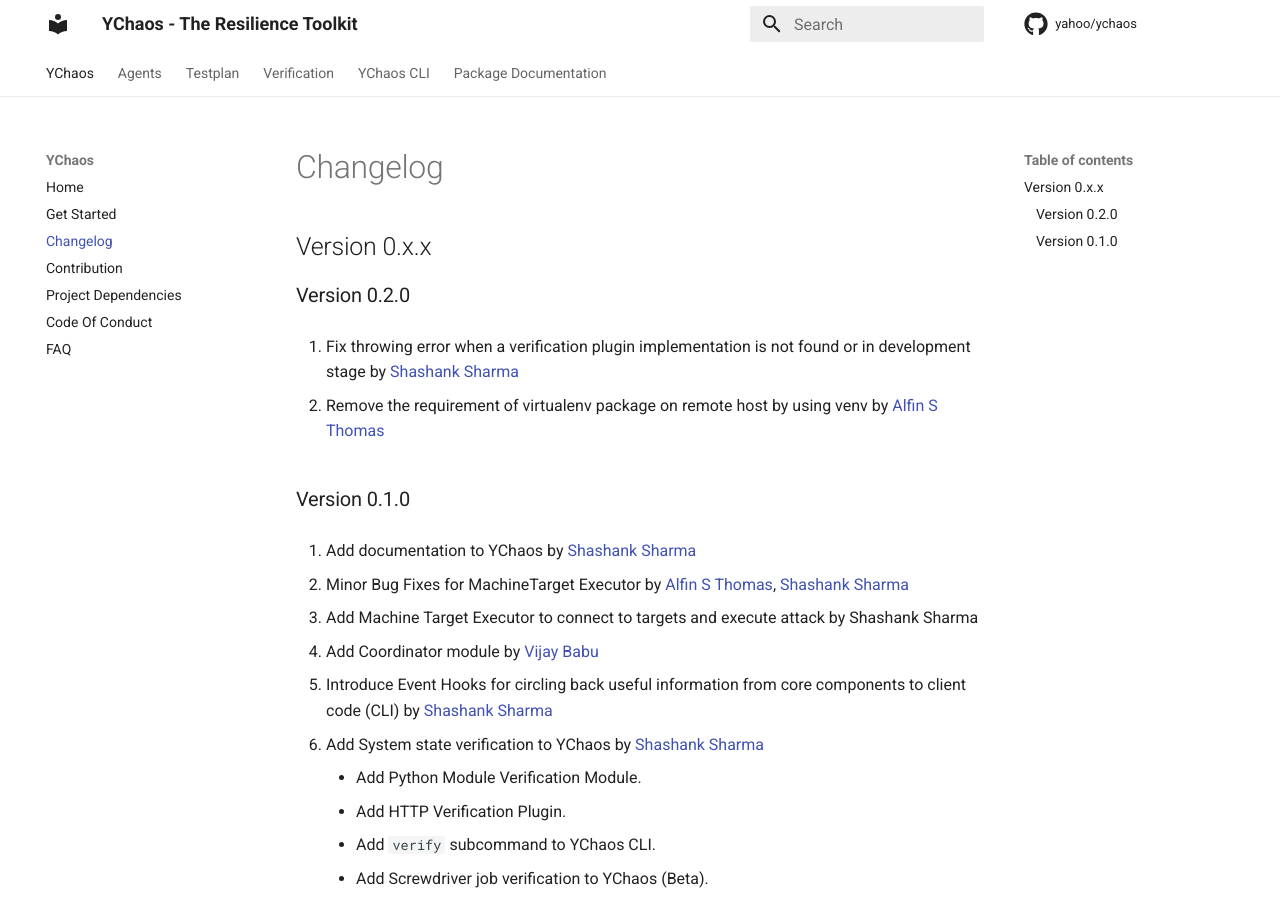
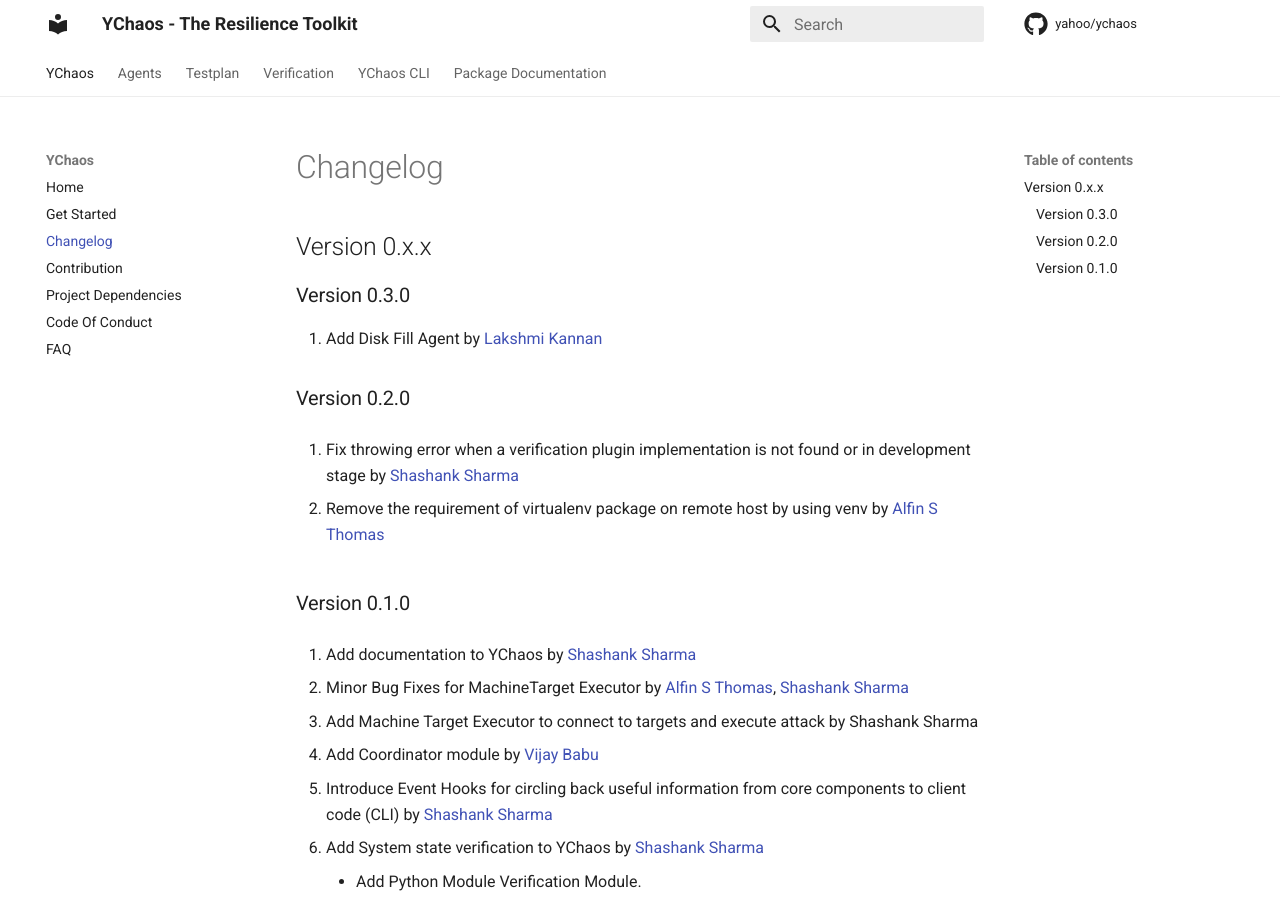
Before and after one commit to yahoo/ychaos, an MkDocs documentation site: the page built from docs/releases.md, in a window 1280 px wide and 900 px high. Built offline with MkDocs 1.6.1 and Material for MkDocs 9.7.7, drawn with Linux system fonts in a browser that asks for light colours; comment, search, counter and statistics services are not loaded; the version menu is left out.

Commit message:
Adding doc for disk fill agent (#44)
* Adding doc for disk fill agent

* nit

* release at top of changelog

```diff
--- a/docs/releases.md
+++ b/docs/releases.md
@@ -1,6 +1,10 @@
 # Changelog
 
 ## Version 0.x.x
+
+### Version 0.3.0
+
+1. Add Disk Fill Agent by [Lakshmi Kannan](https://github.com/lakshmi-k05)
 
 ### Version 0.2.0
 
```
Also changed, not shown: docs/package_docs/agents/system/disk.md (added, +1 -0 lines), docs/package_docs/agents/system/.pages.
